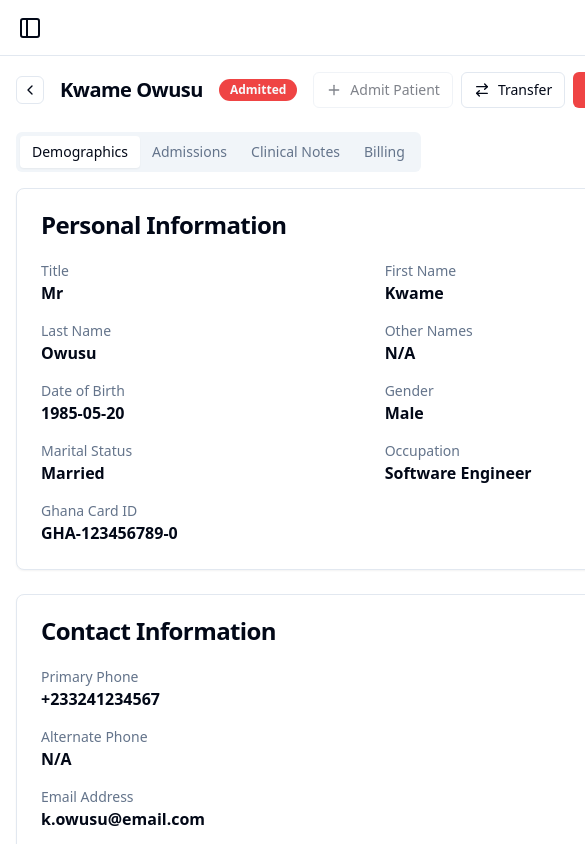
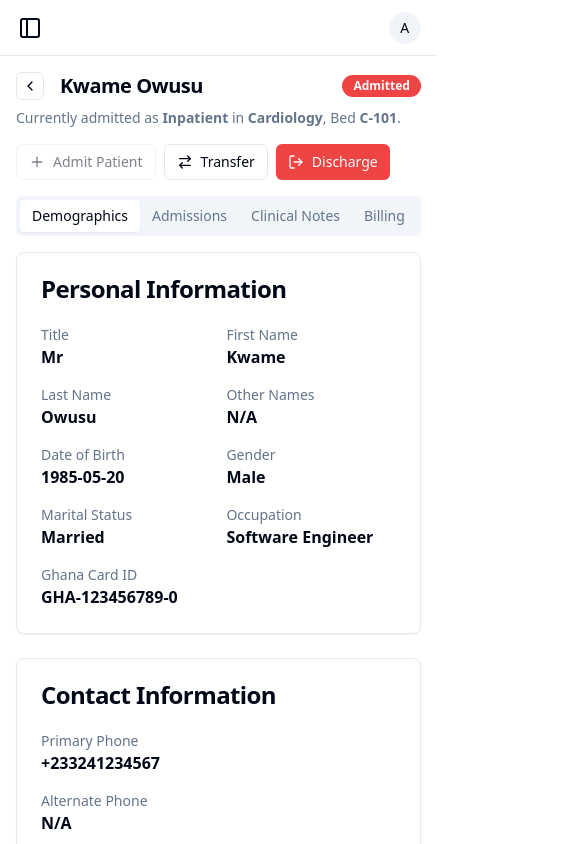
Before and after one commit to jgambrah/GAM_Med, a Next.js app: page /dashboard/patients/P-123456 in a window 390 px wide. Shown: the top 844 px of the page, 585 px wide, since content can reach past the window. Built offline with nearby package versions, Linux system fonts and the light colour scheme.

Commit message:
Patient Record View:
A single patient's record will have a clear indica

```diff
--- a/src/app/dashboard/patients/[patientId]/page.tsx
+++ b/src/app/dashboard/patients/[patientId]/page.tsx
@@ -22,6 +22,7 @@ import { dischargePatient } from '@/lib/actions';
 import { TransferPatientDialog } from './components/transfer-patient-dialog';
 import { AllocateBedDialog } from '../../beds/components/allocate-bed-dialog';
 import { useAuth } from '@/hooks/use-auth';
+import { format } from 'date-fns';
 
 /**
  * PatientRecordDashboard (Conceptual Component)
@@ -90,7 +91,8 @@ export default function PatientDetailPage() {
   const hasClinicalPrivileges = user && (user.role === 'admin' || user.role === 'doctor' || user.role === 'nurse');
 
   return (
-    <div className="space-y-6">
+    <div className="space-y-4">
+      <div>
         <div className="flex items-center gap-4">
             <Button variant="outline" size="icon" className="h-7 w-7" asChild>
                 <Link href="/dashboard/patients">
@@ -105,7 +107,7 @@ export default function PatientDetailPage() {
             {patient.is_admitted ? 'Admitted' : 'Outpatient'}
             </Badge>
             {hasClinicalPrivileges && (
-            <div className="flex items-center gap-2 ml-auto">
+                <div className="hidden items-center gap-2 md:ml-auto md:flex">
                     <AllocateBedDialog
                     patientId={patient.patient_id}
                     disabled={patient.is_admitted || isSubmitting}
@@ -122,6 +124,38 @@ export default function PatientDetailPage() {
                 </div>
             )}
         </div>
+        <div className="mt-2 text-sm text-muted-foreground">
+            {patient.is_admitted && currentAdmission ? (
+                <span>
+                    Currently admitted as <strong>Inpatient</strong> in <strong>{currentAdmission.ward}</strong>, Bed <strong>{currentAdmission.bed_id}</strong>.
+                </span>
+            ) : (
+                <span>
+                    {patient.lastVisitDate
+                        ? `Last Visit: ${format(new Date(patient.lastVisitDate), 'PPP')} (Outpatient)`
+                        : 'No recent outpatient visit history.'}
+                </span>
+            )}
+        </div>
+      </div>
+
+       {hasClinicalPrivileges && (
+          <div className="flex items-center gap-2 md:hidden">
+              <AllocateBedDialog
+                patientId={patient.patient_id}
+                disabled={patient.is_admitted || isSubmitting}
+              />
+              <TransferPatientDialog
+                  patient={patient}
+                  currentBedId={currentAdmission?.bed_id}
+                  disabled={isSubmitting || !patient.is_admitted}
+              />
+              <Button onClick={handleDischarge} variant="destructive" size="sm" disabled={isSubmitting || !patient.is_admitted}>
+                  <LogOut className="h-4 w-4 mr-2" />
+                  {isSubmitting ? 'Discharging...' : 'Discharge'}
+              </Button>
+          </div>
+       )}
 
       <Tabs defaultValue="demographics">
         <TabsList>
```
Lines whose indentation alone changed are shown as unchanged.
